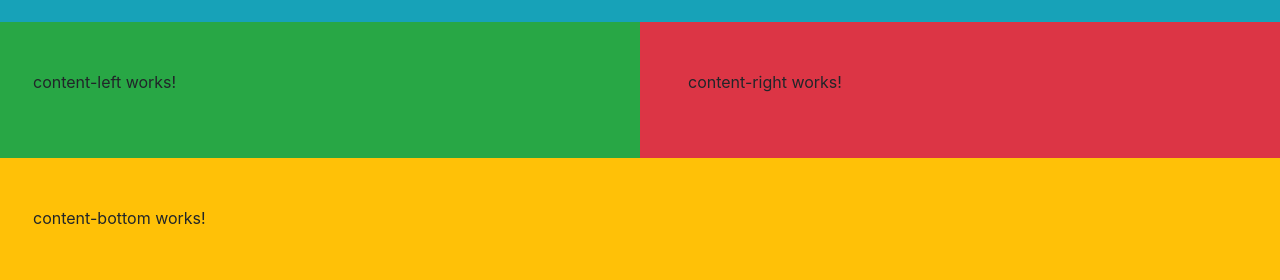
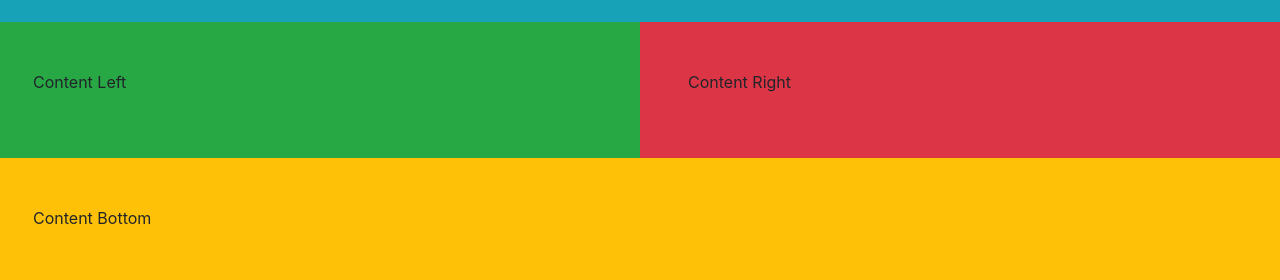
Before and after one commit to henrylangenhoven/Mocking-Angular-Tests---KSS, an Angular app: page / in a window 1280 px wide. Shown: the part 194-474 px from the top of the page. Built offline with nearby package versions, Linux system fonts and the light colour scheme.

Commit message:
component setup

```diff
--- a/src/app/content/content-bottom/content-bottom.component.html
+++ b/src/app/content/content-bottom/content-bottom.component.html
@@ -1 +1 @@
-<p>content-bottom works!</p>
+<p>Content Bottom</p>
--- a/src/app/content/content-left/content-left.component.html
+++ b/src/app/content/content-left/content-left.component.html
@@ -1 +1 @@
-<p>content-left works!</p>
+<p>Content Left</p>
--- a/src/app/content/content-right/content-right.component.html
+++ b/src/app/content/content-right/content-right.component.html
@@ -1 +1 @@
-<p>content-right works!</p>
+<p>Content Right</p>
```
Also changed, not shown: src/app/app.module.ts (+5 -6 lines).
